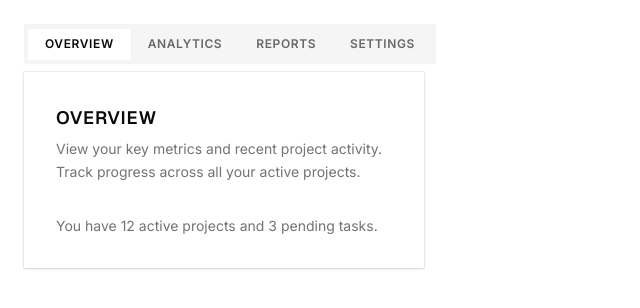
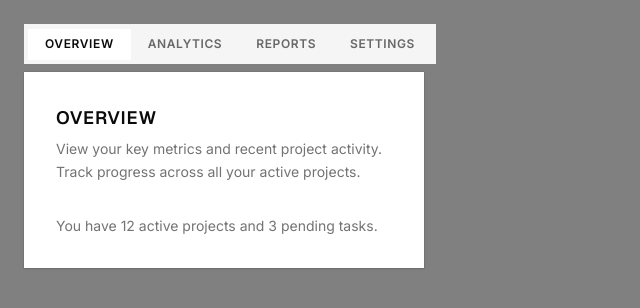
Before and after one commit to kostyniuk/tab-card, a Next.js app: page / in a window 1280 px wide. Shown: the top 308 px of the page, without its empty margins (0-640 px from the left). Built offline with nearby package versions, Linux system fonts and the light colour scheme.

Commit message:
utility: change bg color

```diff
--- a/app/globals.css
+++ b/app/globals.css
@@ -121,7 +121,7 @@
     @apply border-border outline-ring/50;
     }
   body {
-    @apply bg-background text-foreground;
+    @apply bg-muted-foreground/90 text-foreground;
     }
   html {
     @apply font-sans;
```
